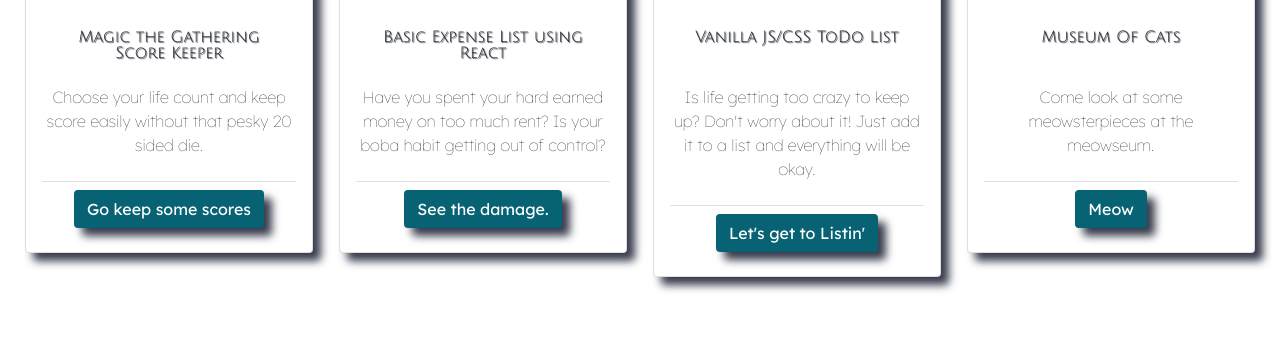
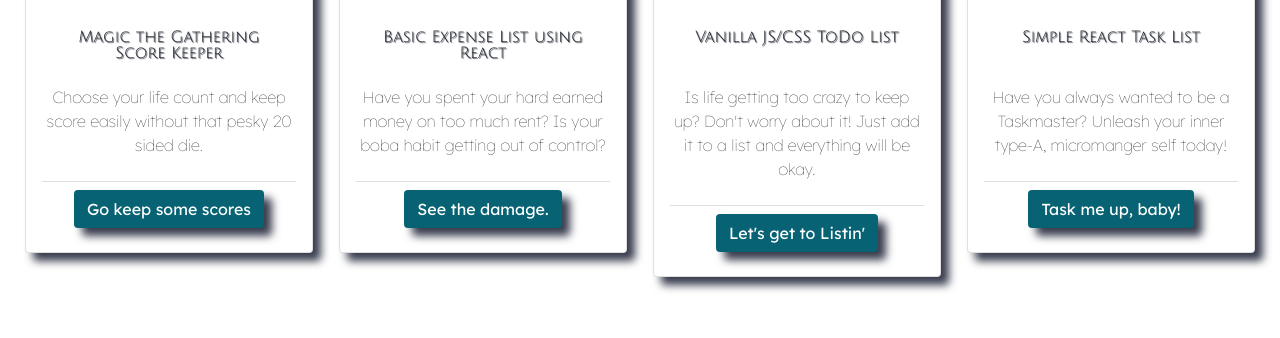
Before and after one commit to sloutrel/sloutrel.github.io, a plain HTML site: page index.html in a window 1280 px wide. Shown: the part 388-726 px from the top of the page. Drawn offline with nearby package versions, Linux system fonts and the light colour scheme; grey boxes are pictures that could not be loaded.

Commit message:
add react task list to page

```diff
--- a/index.html
+++ b/index.html
@@ -97,6 +97,20 @@
                         <div class="card-footer">
                             <a href="https://sloutrel.github.io/todo" target="_blank"
                                 class="btn card-btn rand">Let's get to Listin'</a>
+                        </div>
+                    </div>
+                </div>
+            </div>
+            <div class="col-sm">
+                <div class="card mx-auto " style="width: 18rem;">
+                    <img src="https://images.unsplash.com/photo-1536860484431-7615d914eac1?ixid=MnwxMjA3fDB8MHxwaG90by1wYWdlfHx8fGVufDB8fHx8&ixlib=rb-1.2.1&auto=format&fit=crop&w=750&q=80" class="card-img-top"
+                        alt="random img">
+                    <div class="card-body">
+                        <h5 class="card-title">Simple React Task List</h5><br>
+                        <p class="card-text">Have you always wanted to be a Taskmaster? Unleash your inner type-A, micromanger self today!</p>
+                        <div class="card-footer">
+                            <a href="https://sloutrel.github.io/task-list" target="_blank"
+                                class="btn card-btn rand">Task me up, baby!</a>
                         </div>
                     </div>
                 </div>
```
